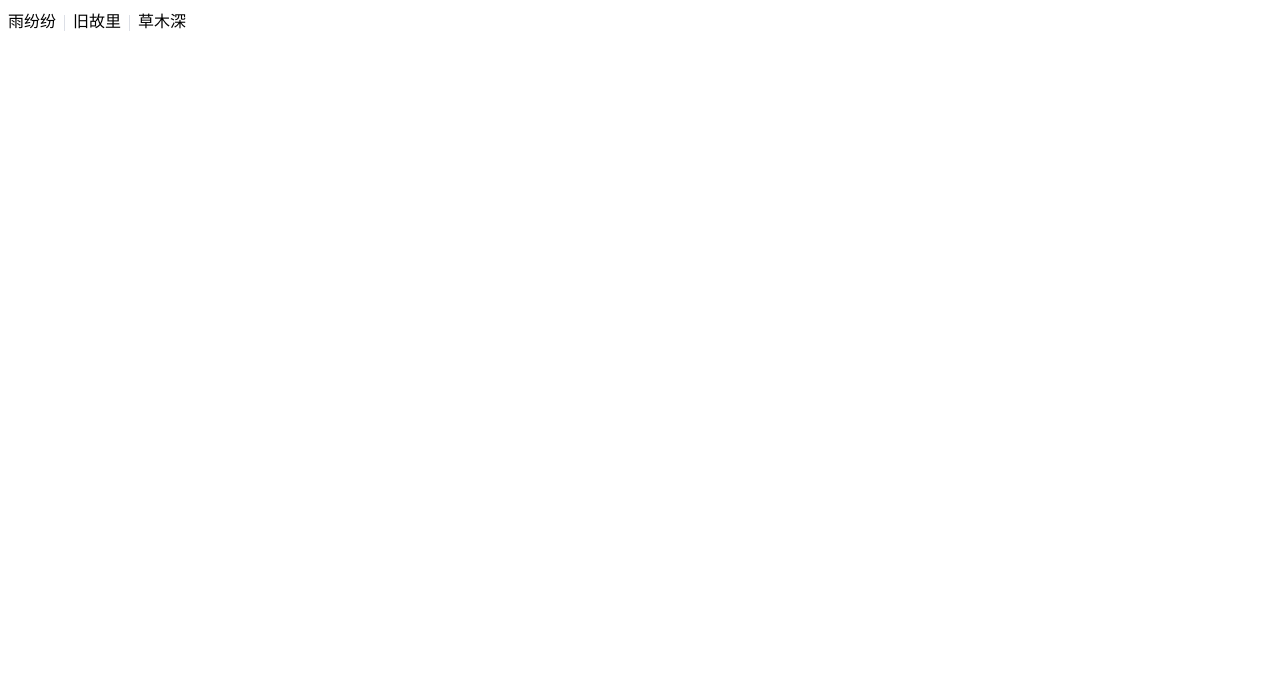
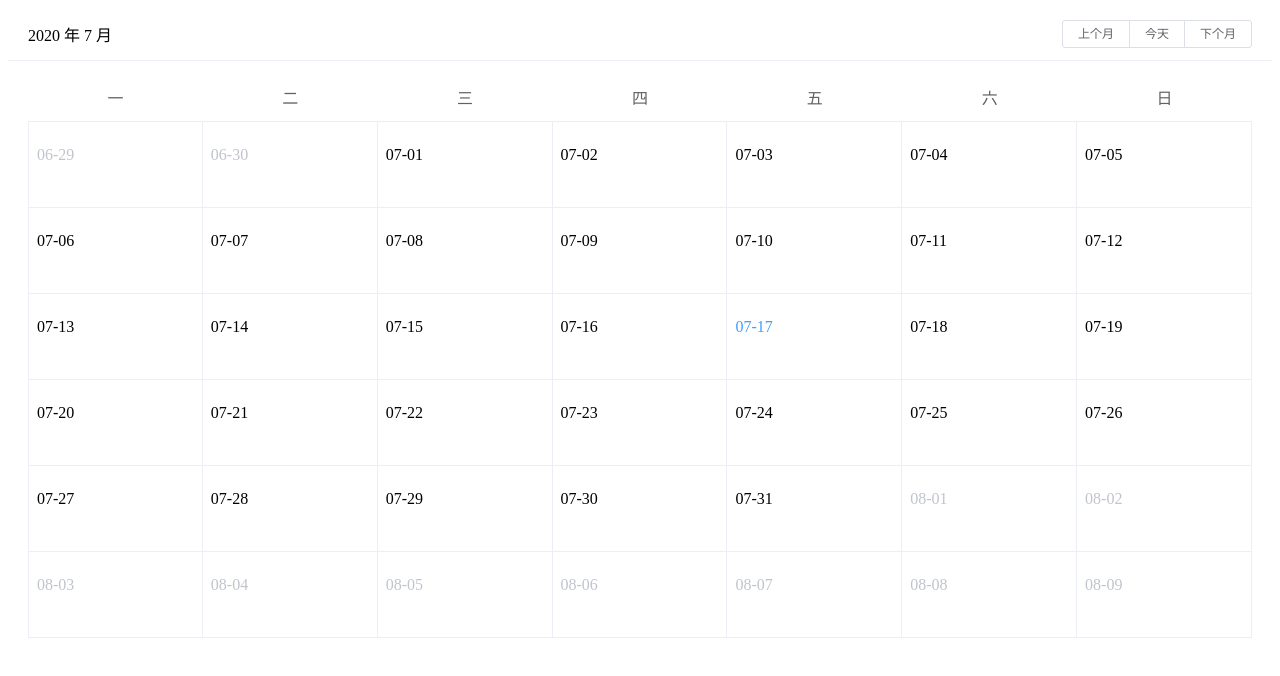
Before and after one commit to kingyeahwei/element_learning, a Vue app: page / in a window 1280 px wide. Shown: the top 676 px of the page. Built offline with nearby package versions, Linux system fonts and the light colour scheme.

Commit message:
calender 自定义内容

```diff
--- a/src/App.vue
+++ b/src/App.vue
@@ -1,10 +1,12 @@
 <template>
   <div id="app">
-    <span>雨纷纷</span>
-    <el-divider direction="vertical"></el-divider>
-    <span>旧故里</span>
-    <el-divider direction="vertical"></el-divider>
-    <span>草木深</span>
+    <el-calendar>
+      <template slot="dateCell" slot-scope="{date, data}">
+        <p :class="data.isSelected ? 'is-selected' : ''">
+          {{data.day.split("-").slice(1).join("-")}} {{data.isSelected ? "✔" : ""}}
+        </p>
+      </template>
+    </el-calendar>
   </div>
 </template>
 
@@ -13,6 +15,7 @@
     name: "app",
     data() {
       return {
+        value: new Date(new Date().getTime() - 3600 * 1000 * 24 * 24)
       }
     },
     methods: {
@@ -21,4 +24,7 @@
 </script>
 
 <style lang="less">
+  .is-selected {
+    color: #1989fa;
+  }
 </style>
```
